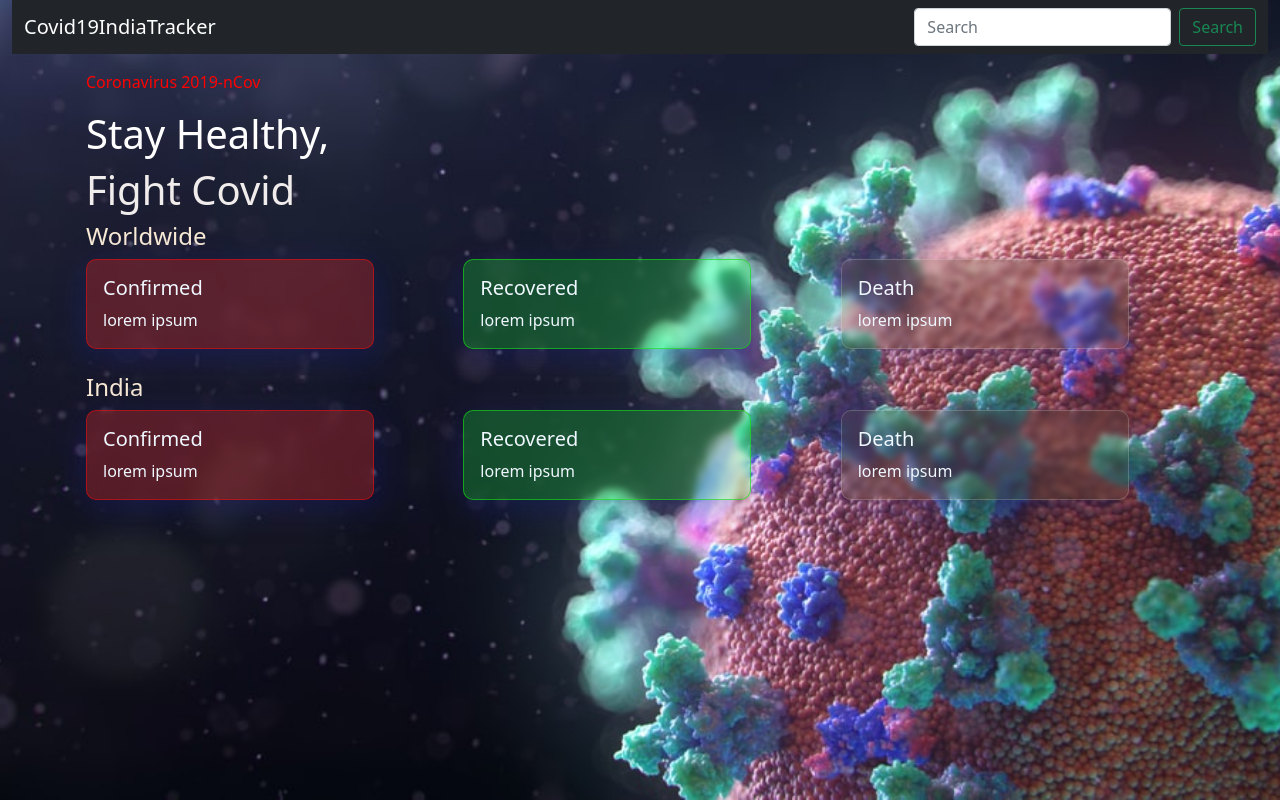
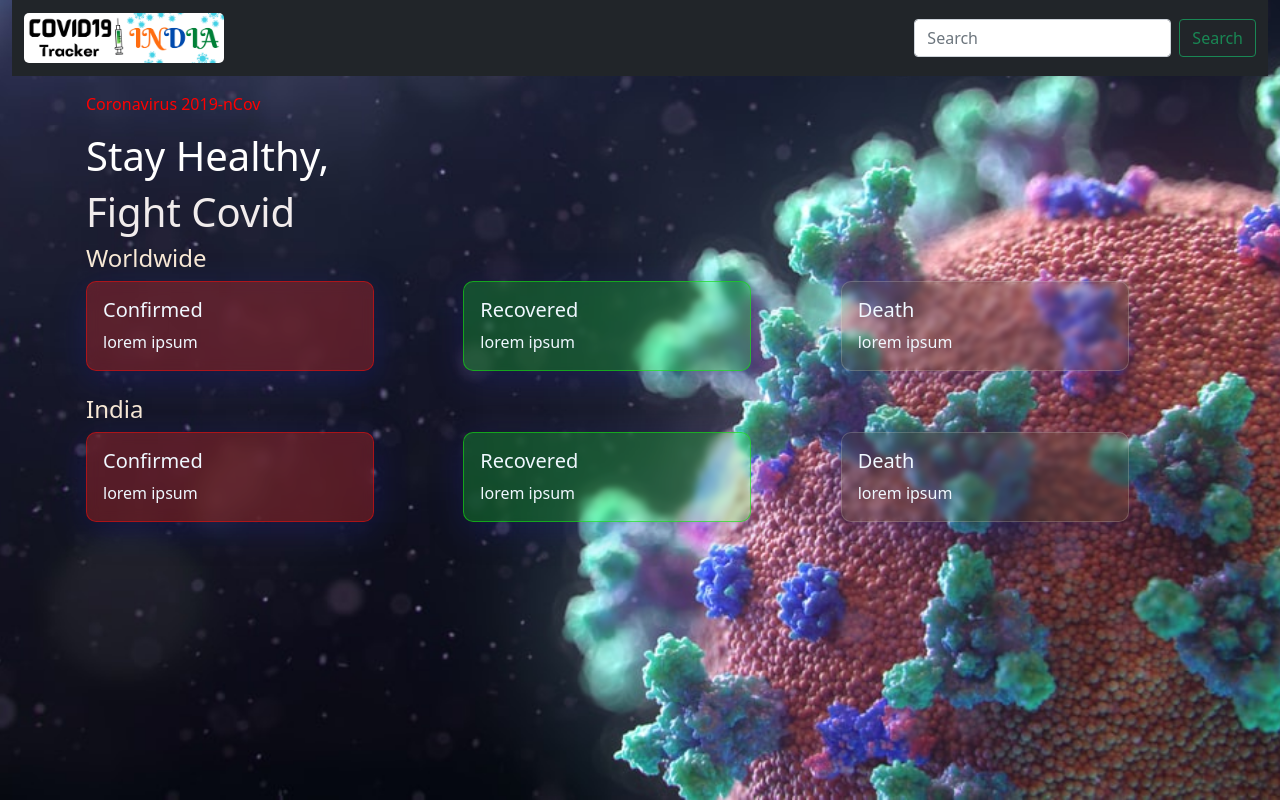
Before and after one commit to AshutoshDash1999/covid-19-india-tracker, a plain HTML site: page index.html in a window 1280 px wide. Drawn offline with nearby package versions, Linux system fonts and the light colour scheme; no server answers.

Commit message:
added logo

```diff
--- a/index.html
+++ b/index.html
@@ -19,7 +19,7 @@
     <div class="container-fluid text-center">
         <nav class="navbar navbar-dark bg-dark">
             <div class="container-fluid">
-              <span class="navbar-brand mb-0 h1">Covid19IndiaTracker</span>
+              <span class="navbar-brand mb-0 h1"><img style="width:auto; height: 50px; border-radius: 5px;" src="assets/img/logo.png" alt=""></span>
               <form class="d-inline-flex d-sm-inline-flex">
                 <input class="form-control me-2" type="search" placeholder="Search" aria-label="Search">
                 <button class="btn btn-outline-success" type="submit">Search</button>
```
Also changed, not shown: assets/img/logo.png (added).
